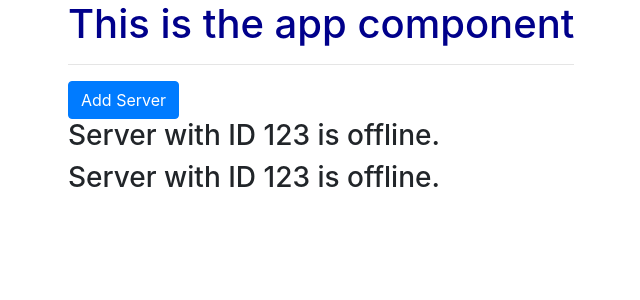
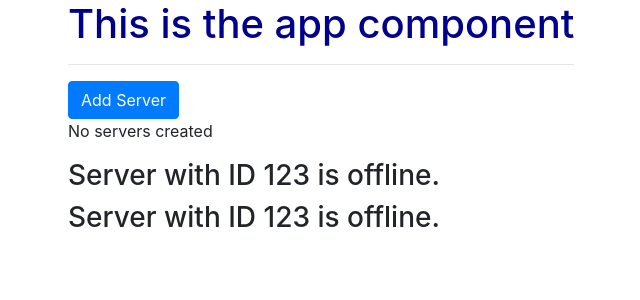
Before and after one commit to fardeen9983/Angular-gems, an Angular app: page / in a window 1280 px wide. Shown: the top 300 px of the page, without its empty margins (2-642 px from the left). Built offline with nearby package versions, Linux system fonts and the light colour scheme.

Commit message:
Event binding in action

```diff
--- a/src/app/servers/servers.component.html
+++ b/src/app/servers/servers.component.html
@@ -1,3 +1,4 @@
-<button [disabled]="!allowNewServer" class="btn btn-primary">Add Server</button>
+<button (click)="onCreateServer()" [disabled]="!allowNewServer" class="btn btn-primary">Add Server</button>
+<p>{{ serverCreationStatus }}</p>
 <app-server></app-server>
 <app-server></app-server>
--- a/src/app/servers/servers.component.ts
+++ b/src/app/servers/servers.component.ts
@@ -7,6 +7,7 @@
 })
 export class ServersComponent implements OnInit {
   allowNewServer = false;
+  serverCreationStatus = 'No servers created';
 
   constructor() {
     setTimeout(() => {
@@ -14,6 +15,10 @@
     }, 2000);
   }
 
+  onCreateServer() {
+    this.serverCreationStatus = 'Server was created';
+  }
+
   ngOnInit() {
   }
 
```
Also changed, not shown: 1 other file (tests, documents, lock files or other folders).
